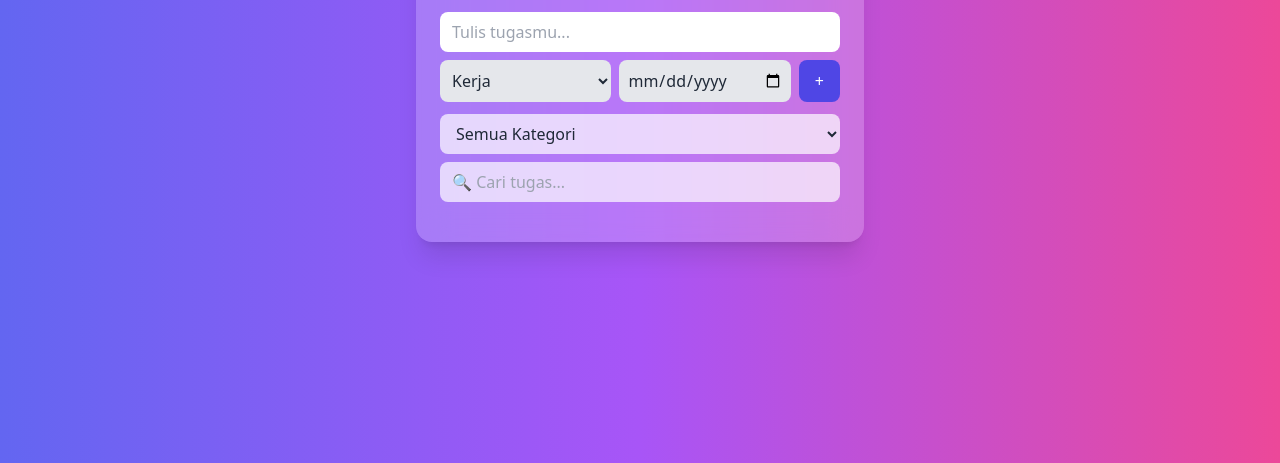
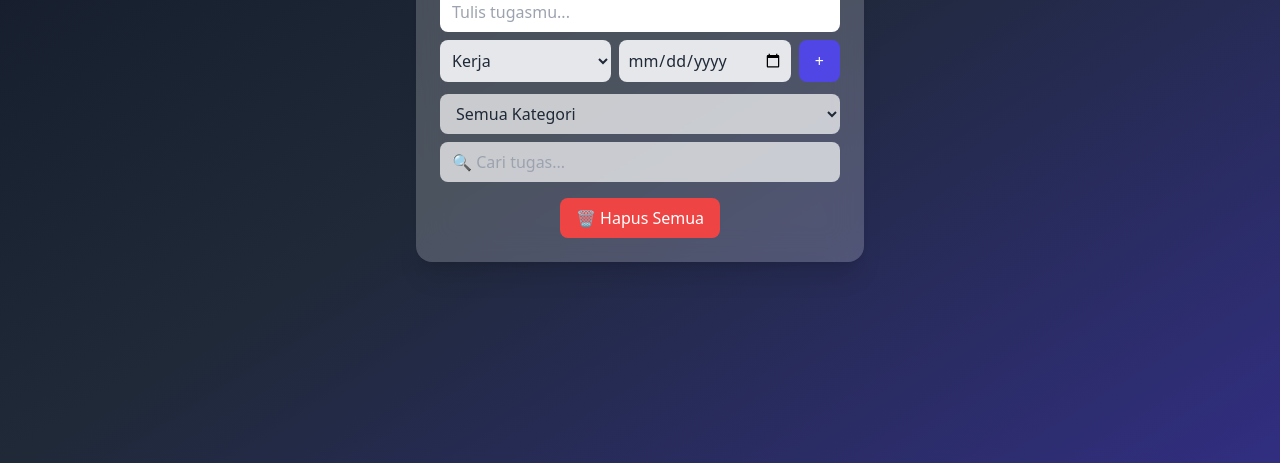
Before and after one commit to fahri2006/Todo-list, a plain HTML site: page index.html in a window 1280 px wide. Shown: the part 337-800 px from the top of the page. Drawn offline with nearby package versions, Linux system fonts and the light colour scheme.

Commit message:
Update index.html

```diff
--- a/index.html
+++ b/index.html
@@ -3,7 +3,7 @@
 <head>
   <meta charset="UTF-8">
   <meta name="viewport" content="width=device-width, initial-scale=1.0">
-  <title>Modern To-Do List</title>
+  <title>To-Do List</title>
   <script src="https://cdn.tailwindcss.com"></script>
   <script>
     tailwind.config = { darkMode: 'class' }
@@ -27,7 +27,7 @@
     }
   </style>
 </head>
-<body class="bg-gradient-to-r from-indigo-500 via-purple-500 to-pink-500 min-h-screen flex items-center justify-center transition">
+<body class="bg-gradient-to-br from-gray-900 via-gray-800 to-indigo-900 min-h-screen flex items-center justify-center transition">
 
   <div class="w-full max-w-md bg-white/20 dark:bg-black/40 backdrop-blur-lg rounded-2xl shadow-xl p-6 relative">
     <!-- Header -->
@@ -87,6 +87,14 @@
 
     <!-- Task List -->
     <ul id="taskList" class="space-y-2"></ul>
+
+    <!-- Hapus Semua -->
+    <div class="mt-4 text-center">
+      <button onclick="clearAllTasks()"
+        class="bg-red-500 hover:bg-red-600 text-white px-4 py-2 rounded-lg transition">
+        🗑️ Hapus Semua
+      </button>
+    </div>
   </div>
 
   <!-- 🎉 Modal Sambutan -->
@@ -132,7 +140,6 @@
       progressBar.style.width = percent + "%";
       progressText.textContent = `${percent}% selesai (${done}/${total})`;
 
-      // 🎉 Jika semua selesai
       if (total > 0 && done === total) {
         showCelebration();
       }
@@ -211,17 +218,23 @@
       renderTasks();
     }
 
+    function clearAllTasks() {
+      if (confirm("⚠️ Yakin mau hapus semua tugas?")) {
+        tasks = [];
+        saveTasks();
+        renderTasks();
+      }
+    }
+
     taskInput.addEventListener("keypress", (e) => {
       if (e.key === "Enter") addTask();
     });
 
-    // Dark mode toggle
     darkToggle.addEventListener("click", () => {
       document.documentElement.classList.toggle("dark");
       darkToggle.textContent = document.documentElement.classList.contains("dark") ? "☀️" : "🌙";
     });
 
-    // 🔔 Cek deadline
     function checkDeadlines() {
       const today = new Date().toISOString().split("T")[0];
       tasks.forEach(task => {
@@ -231,7 +244,6 @@
       });
     }
 
-    // Drag & Drop handlers
     let draggedIndex = null;
 
     function dragStart(e) {
@@ -255,12 +267,9 @@
       renderTasks();
     }
 
-    // 🎉 Efek Sambutan
     function showCelebration() {
       celebrationModal.classList.remove("hidden");
-      victorySound.play(); // 🔊 mainkan suara victory
-
-      // buat confetti
+      victorySound.play();
       for (let i = 0; i < 50; i++) {
         const confetti = document.createElement("div");
         confetti.className = "confetti";
@@ -268,7 +277,6 @@
         confetti.style.backgroundColor = `hsl(${Math.random() * 360}, 100%, 50%)`;
         confetti.style.animationDuration = (Math.random() * 3 + 2) + "s";
         document.body.appendChild(confetti);
-
         setTimeout(() => confetti.remove(), 4000);
       }
     }
@@ -277,9 +285,7 @@
       celebrationModal.classList.add("hidden");
     }
 
-    // cek deadline saat reload
     checkDeadlines();
-
     renderTasks();
   </script>
 
```
